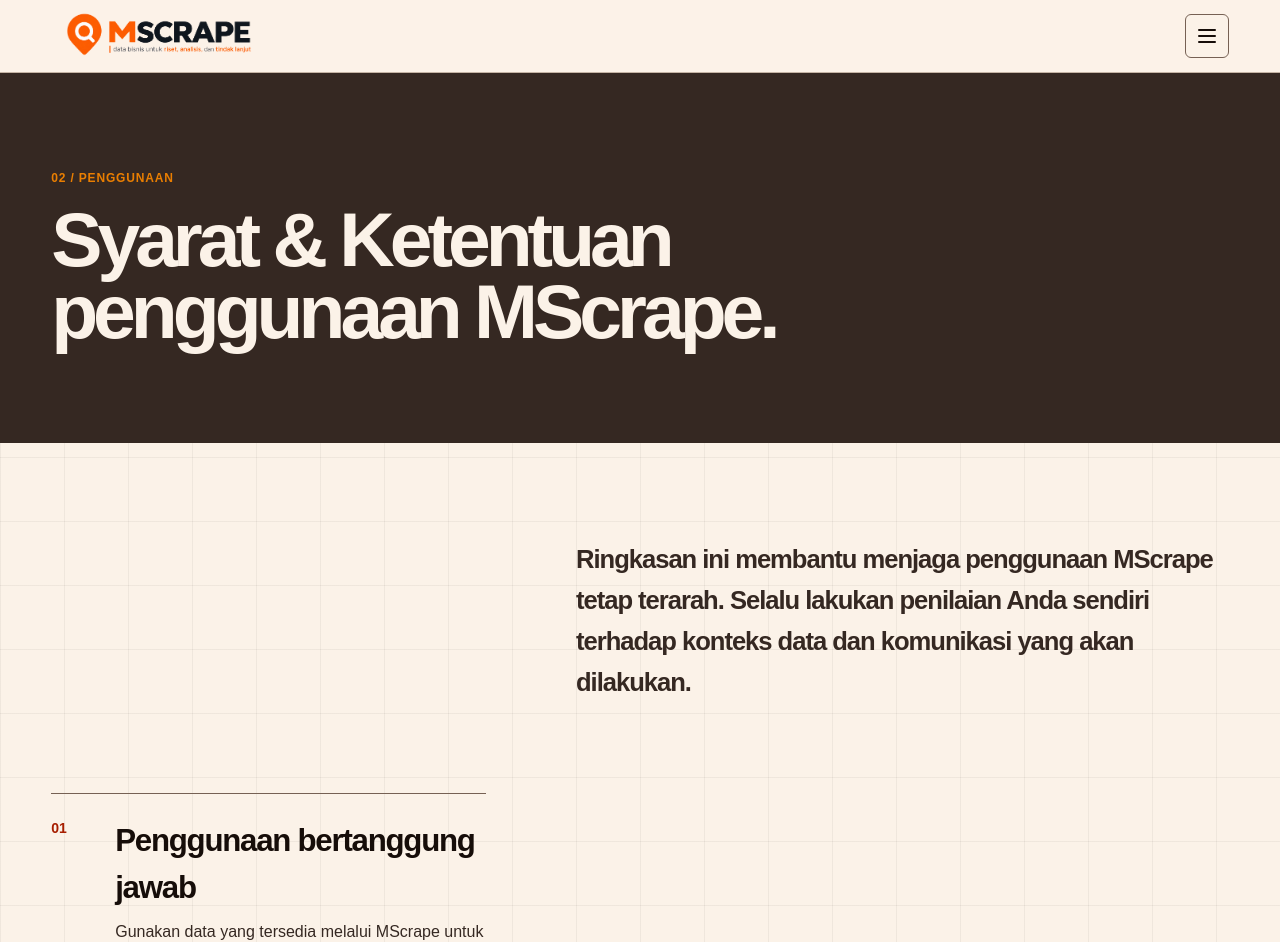
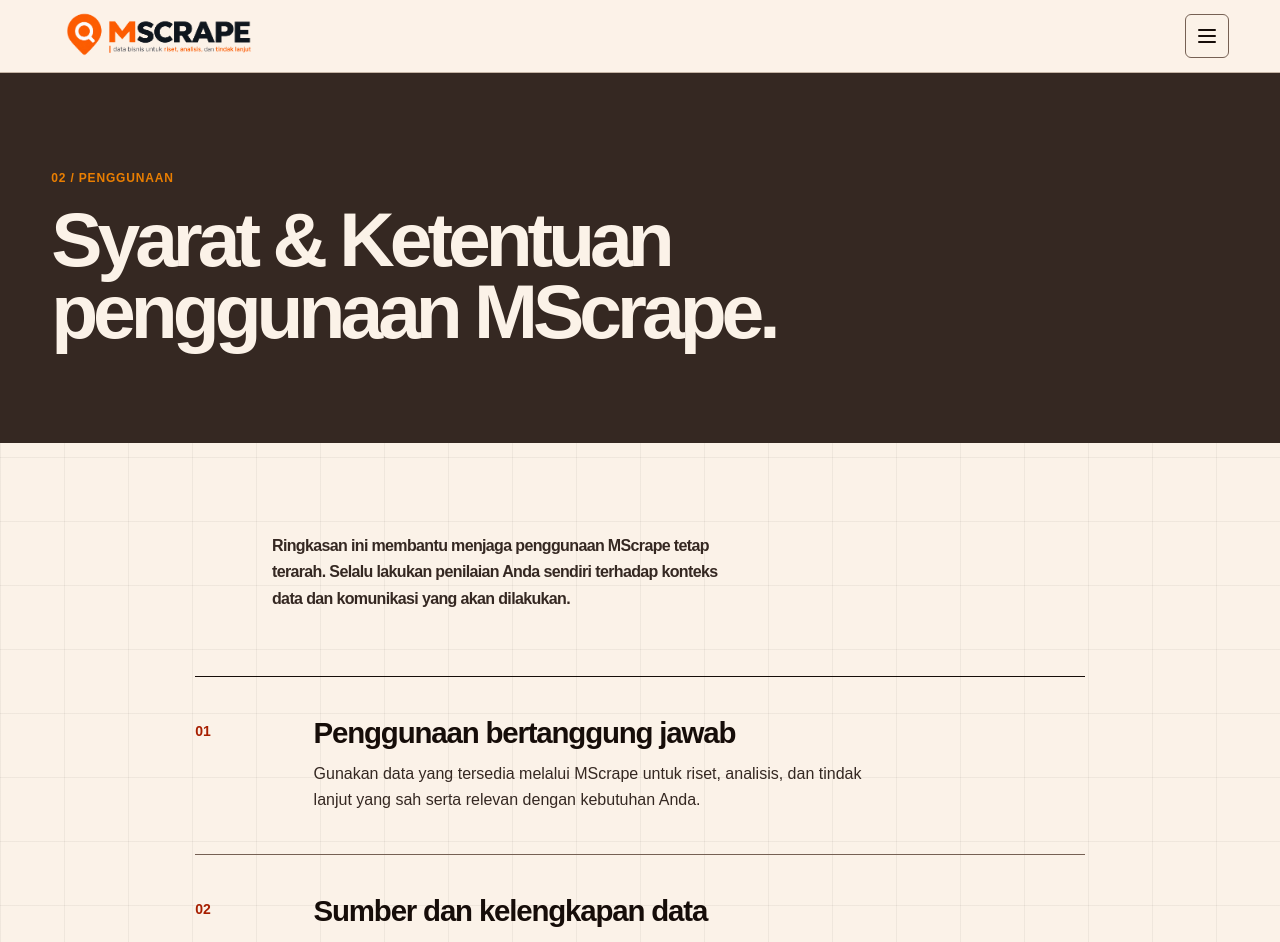
Before and after one commit to Rektzinch/MScrape-Web, a Next.js app: page /syarat-ketentuan in a window 1280 px wide. Shown: the top 942 px of the page. Built offline with nearby package versions, Linux system fonts and the light colour scheme; no server answers.

Commit message:
fix: refine terms layout and interaction states

```diff
--- a/app/workbench.css
+++ b/app/workbench.css
@@ -3194,20 +3194,23 @@
 }
 
 .terms-document {
-  padding-block: var(--space-3xl);
-  display: grid;
-  grid-template-columns: minmax(0, 0.8fr) minmax(0, 1.2fr);
-  gap: clamp(var(--space-xl), 7vw, var(--space-4xl));
+  width: min(100%, 62rem);
+  margin-inline: auto;
+  padding-block: clamp(var(--space-2xl), 7vw, var(--space-4xl));
+  display: grid;
+  grid-template-columns: minmax(0, 1fr);
+  gap: var(--space-2xl);
 }
 
 .terms-document__intro {
-  max-width: 28ch;
-  margin: 0;
+  max-width: 56ch;
+  margin: 0;
+  padding-inline-start: clamp(0rem, 6vw, 5rem);
   font-family: var(--font-display);
-  font-size: clamp(1.35rem, 2vw, 2rem);
+  font-size: clamp(1.25rem, 2vw, 1.85rem);
   font-weight: 610;
   letter-spacing: -0.04em;
-  line-height: 1.14;
+  line-height: 1.22;
 }
 
 .terms-document ol {
@@ -3374,3 +3377,119 @@
     justify-content: center;
   }
 }
+
+/* Dokumen syarat: satu alur baca agar introduksi dan setiap ketentuan tidak terasa terpisah. */
+.terms-document {
+  width: min(100%, 62rem);
+  margin-inline: auto;
+  padding-block: clamp(var(--space-2xl), 7vw, var(--space-4xl));
+  display: grid;
+  grid-template-columns: minmax(0, 1fr);
+  gap: var(--space-2xl);
+}
+
+.terms-document__intro {
+  max-width: 56ch;
+  padding-inline-start: clamp(0rem, 6vw, 5rem);
+  font-size: clamp(1.25rem, 2vw, 1.85rem);
+  line-height: 1.22;
+}
+
+.terms-document ol {
+  border-top-color: var(--color-ink);
+}
+
+.terms-document li {
+  min-height: 9rem;
+  padding-block: var(--space-xl);
+  grid-template-columns: clamp(2.75rem, 8vw, 5rem) minmax(0, 1fr);
+  column-gap: clamp(var(--space-sm), 3vw, var(--space-xl));
+  transition: background-color var(--dur-base) var(--ease-out), padding-inline var(--dur-base) var(--ease-out);
+}
+
+.terms-document li > span {
+  padding-top: var(--space-2xs);
+  color: var(--color-accent);
+}
+
+.terms-document h2 {
+  max-width: 28ch;
+  margin-bottom: var(--space-sm);
+  font-size: clamp(1.35rem, 2.3vw, 2rem);
+  line-height: 1.08;
+}
+
+.terms-document p {
+  max-width: 62ch;
+  font-size: var(--text-base);
+  line-height: 1.65;
+}
+
+@media (hover: hover) and (pointer: fine) {
+  .terms-document li:hover {
+    padding-inline: var(--space-md);
+    background: color-mix(in oklch, var(--color-accent-warm) 18%, var(--color-transparent));
+  }
+
+  :where(a, button, [role="button"], [role="combobox"]):not(:disabled):hover {
+    outline: var(--rule-hair) solid color-mix(in oklch, var(--color-accent) 72%, var(--color-rule-strong));
+    outline-offset: var(--rule-hair);
+  }
+}
+
+:where(a, button, [role="button"], [role="combobox"]):focus-visible {
+  outline: var(--rule-strong) solid var(--color-accent);
+  outline-offset: var(--rule-strong);
+}
+
+:where(a, button, [role="button"], [role="combobox"]):not(:disabled):active {
+  transform: translateY(var(--rule-hair));
+}
+
+@media (max-width: 47.99rem) {
+  .terms-document {
+    gap: var(--space-xl);
+  }
+
+  .terms-document__intro {
+    padding-inline-start: 0;
+  }
+
+  .terms-document li {
+    min-height: 0;
+    padding-block: var(--space-lg);
+    grid-template-columns: 2.5rem minmax(0, 1fr);
+    column-gap: var(--space-sm);
+  }
+}
+
+/* Override khusus dokumen: list ketentuan harus selalu memakai spine penuh, bukan track pengantar lama. */
+@media (min-width: 48rem) {
+  .terms-document {
+    grid-template-columns: minmax(0, 1fr) !important;
+  }
+
+  .terms-document__intro,
+  .terms-document ol {
+    grid-column: 1 / -1;
+  }
+
+  .terms-document ol,
+  .terms-document li {
+    width: 100%;
+  }
+}
+
+/* Alur blok penuh mencegah list ketentuan mewarisi track grid sempit dari komposisi sebelumnya. */
+.terms-document {
+  display: block !important;
+}
+
+.terms-document ol {
+  width: 100%;
+  margin-top: var(--space-2xl);
+}
+
+.terms-document li {
+  width: 100%;
+}
```
